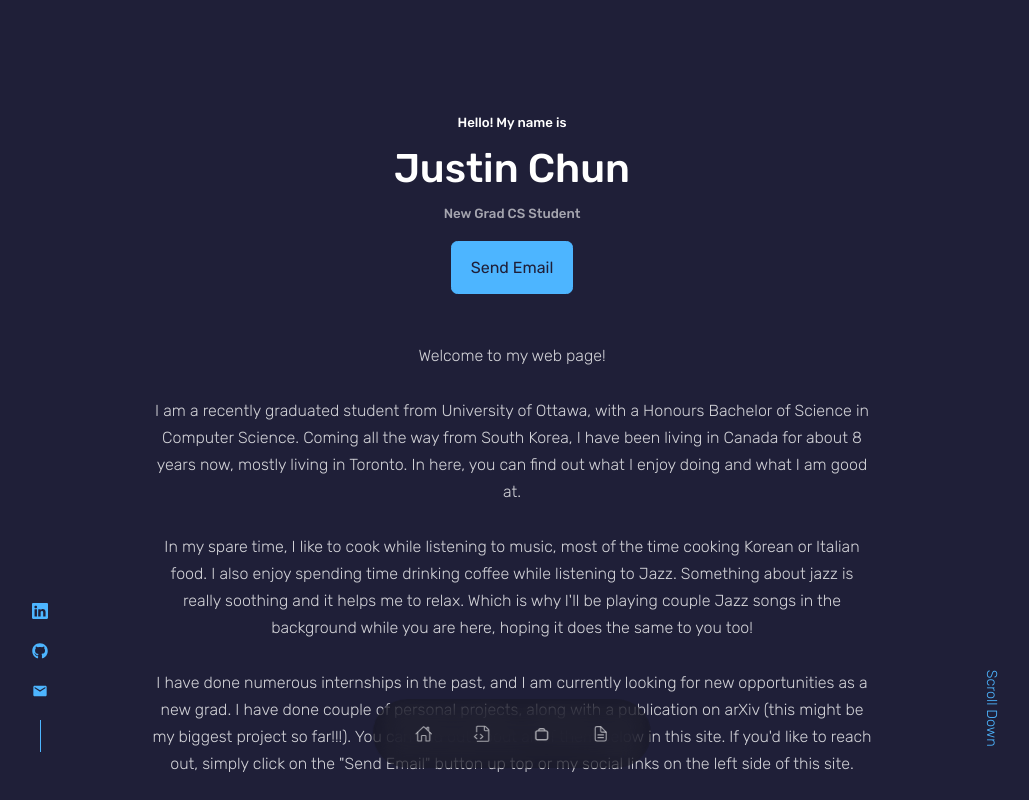
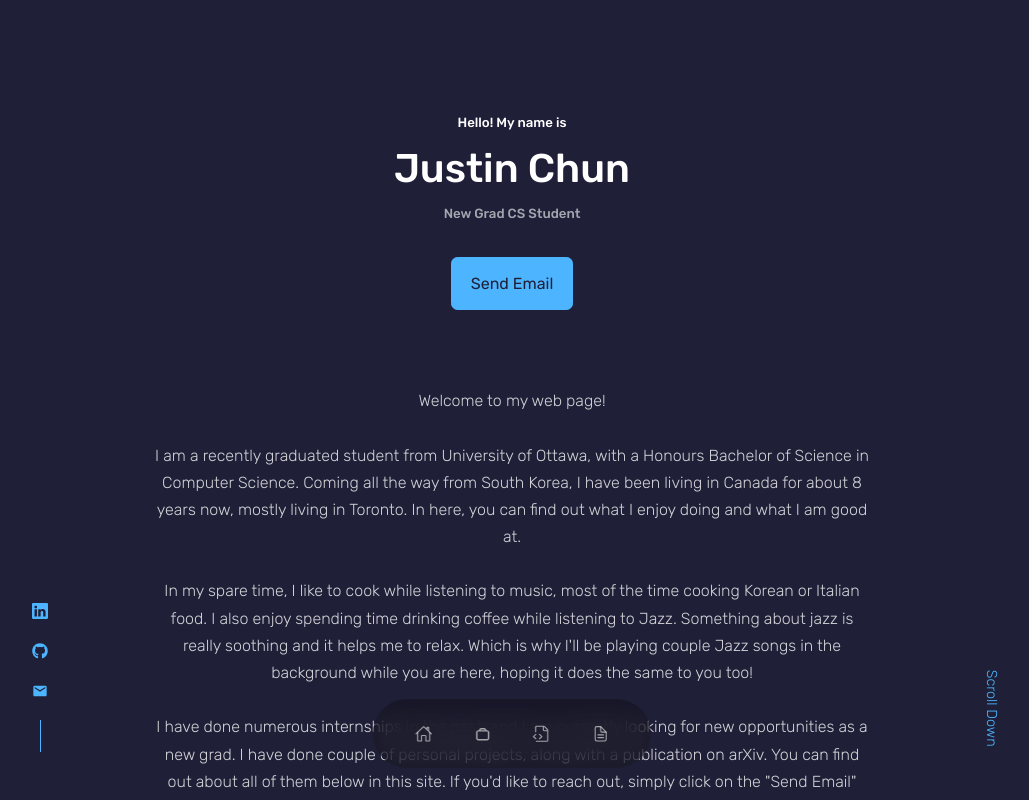
Before and after one commit to chunny22/HoJoonChun-OLD-, a React (Create React App) app: page / in a window 1280 px wide. Shown: the top 800 px of the page, without its empty margins (128-1157 px from the left). Built offline with nearby package versions, Linux system fonts and the light colour scheme; the HTML template or start-up script is replaced by a standard one.

Commit message:
Changed order of experience/projects, added animation in header

```diff
--- a/package.json
+++ b/package.json
@@ -6,6 +6,7 @@
     "@testing-library/jest-dom": "^5.17.0",
     "@testing-library/react": "^13.4.0",
     "@testing-library/user-event": "^13.5.0",
+    "framer-motion": "^11.0.3",
     "react": "^18.2.0",
     "react-dom": "^18.2.0",
     "react-icons": "^5.0.1",
--- a/src/App.jsx
+++ b/src/App.jsx
@@ -11,8 +11,8 @@ const app = () => {
     <>
       <Header />
       <Nav />
+      <Experience />
       <Project />
-      <Experience />
       <Resume />
       <Footer />
     </>
--- a/src/components/header/CTA.jsx
+++ b/src/components/header/CTA.jsx
@@ -1,7 +1,6 @@
 import React from 'react'
 import "./header.css"
 
-// FIXME: proper email link to be added
 const CTA = () => {
   return (
     <div className='cta'>
--- a/src/components/header/Header.jsx
+++ b/src/components/header/Header.jsx
@@ -1,4 +1,6 @@
 import React from 'react'
+import { motion } from 'framer-motion'
+
 import './header.css'
 import CTA from './CTA'
 import HeaderSocial from './HeaderSocials'
@@ -7,15 +9,28 @@ const Header = () => {
   return (
     <header>
       <div className="container header__container">
-        <div className="container intro__container">
+        <motion.div
+          className="container intro__container"
+          animate={{ x: 0, opacity: 1 }}
+          initial={{ x: -50, opacity: 0 }}
+          transition={{ type: "tween", duration: 2 }}>
             <h5>Hello! My name is</h5>
             <h1>Justin Chun</h1>
             <h5 className="text-light">New Grad CS Student</h5>
-        </div>
+        </motion.div>
 
-        <CTA />
+        <motion.div
+          className="cta"
+          animate={{ x: 0, opacity: 1 }}
+          initial={{ x: -50,  opacity: 0 }}
+          transition={{ type: "tween", duration: 2, delay: 0.7 }}
+        ><CTA /></motion.div>
 
-        <div className="container text__container">
+        <motion.div
+          className="container text__container"
+          animate={{ x: 0, opacity: 1 }}
+          initial={{ x: -50,  opacity: 0 }}
+          transition={{ type: "tween", duration: 2, delay: 1.1 }}>
             <p className='text-medium'>
               Welcome to my web page!
               <br /><br />
@@ -28,11 +43,10 @@ const Header = () => {
               Which is why I'll be playing couple Jazz songs in the background while you are here, hoping it does the same to you too!
               <br /><br />
               I have done numerous internships in the past, and I am currently looking for new opportunities as a new grad. I have done couple
-            of personal projects, along with a publication on arXiv (this might be my biggest project so far!!!). You can find out about all
-            of them below in this site. If you'd like to reach out, simply click on the "Send Email" button up top or my social links on the
-            left side of this site.
+              of personal projects, along with a publication on arXiv. You can find out about all of them below in this site. If you'd like to
+              reach out, simply click on the "Send Email" button up top or my social links on the left side of this site.
             </p>
-        </div>
+        </motion.div>
 
         <HeaderSocial />
 
--- a/src/components/header/header.css
+++ b/src/components/header/header.css
@@ -17,7 +17,7 @@ header {
 /* CTA Styling */
 .cta {
     margin-top: 1rem;
-    margin-bottom: 5%;
+    margin-bottom: 4%;
     display: flex;
     gap: 1.2rem;
     justify-content: center;
--- a/src/components/nav/Nav.jsx
+++ b/src/components/nav/Nav.jsx
@@ -12,8 +12,8 @@ const Nav = () => {
   return (
     <nav>
       <a href='#' onClick={ () => setActiveNav('#')} className={activeNav === '#' ? 'active' : ''}><IoHomeOutline /></a>
+      <a href='#experience' onClick={ () => setActiveNav('#experience')} className={activeNav === '#xperience' ? 'active' : ''}><CgWorkAlt /></a>
       <a href='#project' onClick={ () => setActiveNav('#project')} className={activeNav === '#project' ? 'active' : ''}><GoFileCode /></a>
-      <a href='#experience' onClick={ () => setActiveNav('#experience')} className={activeNav === '#xperience' ? 'active' : ''}><CgWorkAlt /></a>
       <a href='#resume' onClick={ () => setActiveNav('#resume')} className={activeNav === '#resume' ? 'active' : ''}><IoDocumentTextOutline /></a>
     </nav>
   )
--- a/src/components/resume/Resume.jsx
+++ b/src/components/resume/Resume.jsx
@@ -3,7 +3,7 @@ import './resume.css'
 
 const Resume = () => {
   return (
-    <section id='resume'>Resume</section>
+    <section id='resume'><iframe src="https://drive.google.com/file/d/1BZ5_67a5pYOBV1aASDf_1uH6Tj4wZOM0/preview" allow="autoplay"/></section>
   )
 }
 
```
Also changed, not shown: 1 other file (tests, documents, lock files or other folders). Lines whose indentation alone changed are shown as unchanged.
